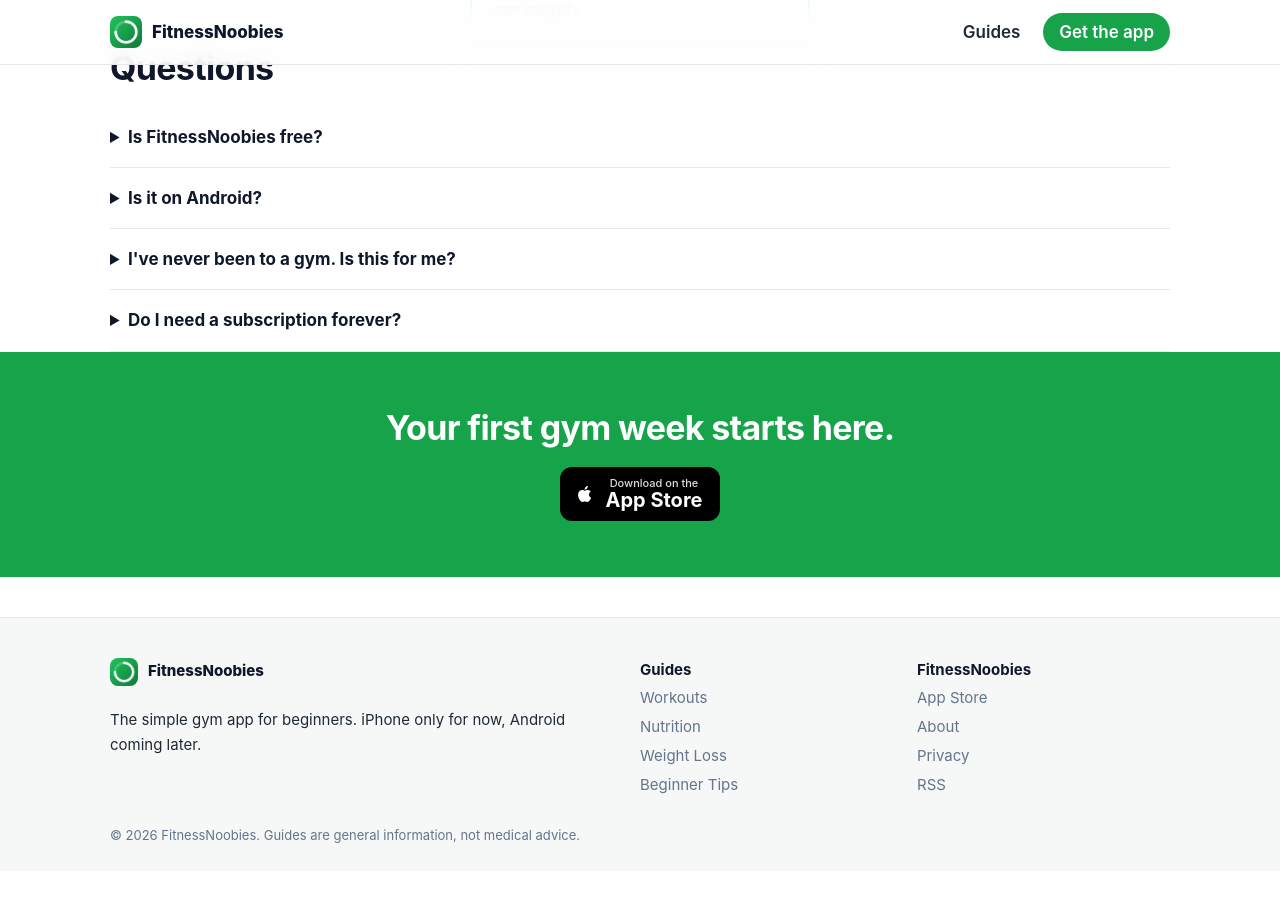
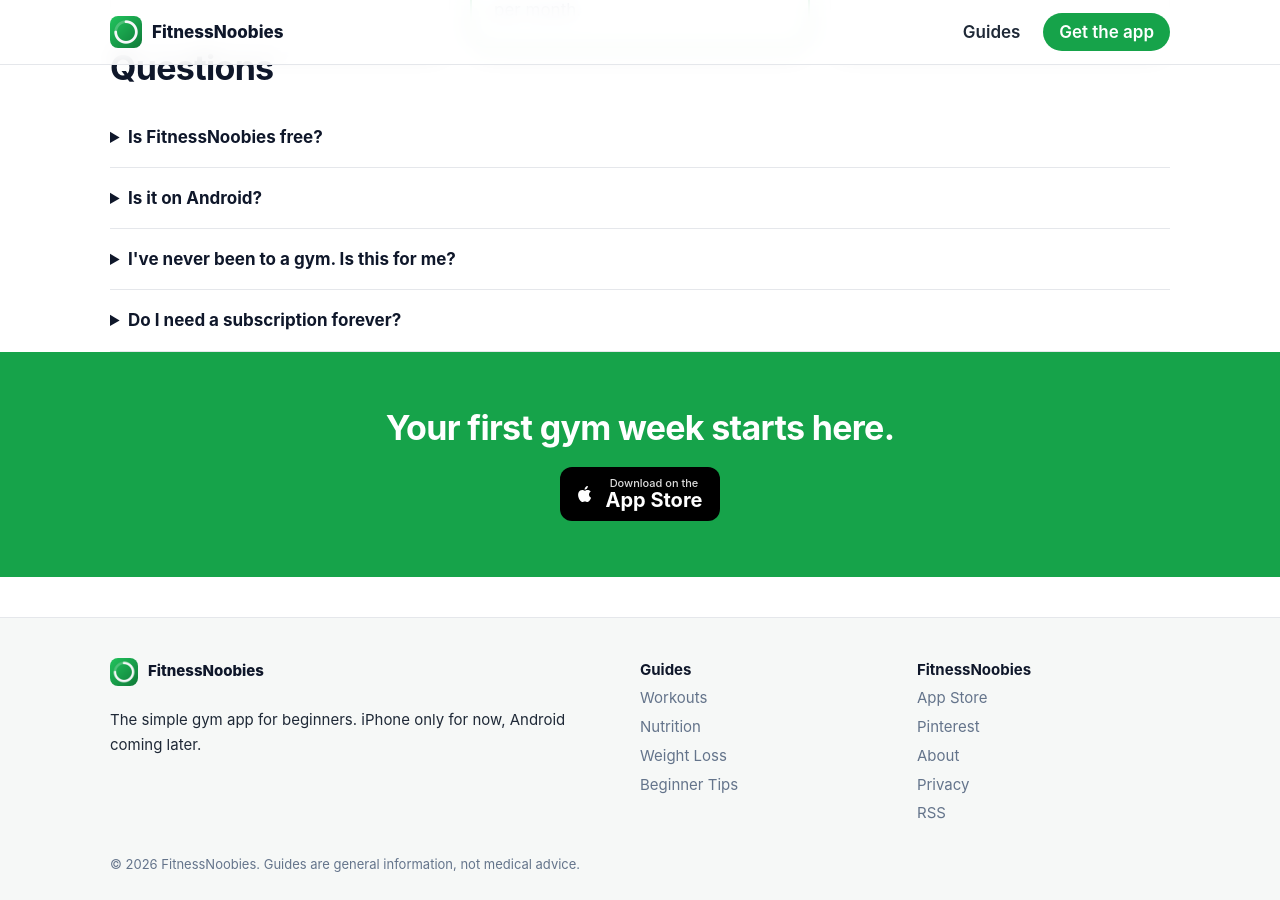
Before and after one commit to u6517125897-hue/fitnessnoobies-blog, a Jekyll site: the page built from index.html, in a window 1280 px wide and 900 px high, scrolled down 2188 px. Built offline with Jekyll 4.4.1, drawn with Linux system fonts in a browser that asks for light colours; before the commit the page ends 3059 px from its top, so only the background shows below that.

Commit message:
Link the Pinterest profile in the site footer
Co-Authored-By: Claude Opus 5.5 <noreply@anthropic.com>
Claude-Session: https://claude.ai/code/session_01UzjvFLthY4FsYEaFKFNc9R

```diff
--- a/_config.yml
+++ b/_config.yml
@@ -9,6 +9,7 @@ timezone: Europe/Berlin
 future: true   # articles are committed at their publish time; avoids timezone edge cases
 lang: en
 logo: /assets/img/icon.png
+pinterest_url: "https://www.pinterest.com/fitnessnoobiesapp/"
 # --- kept in sync by the marketing agent (config.yaml) ---
 app_name: "FitnessNoobies"
 app_store_id: "6812446704"
--- a/_layouts/default.html
+++ b/_layouts/default.html
@@ -25,6 +25,7 @@
       <div>
         <strong>{{ site.app_name }}</strong>
         <a href="{{ site.app_link }}">App Store</a>
+        {% if site.pinterest_url %}<a href="{{ site.pinterest_url }}" rel="me">Pinterest</a>{% endif %}
         <a href="{{ '/about/' | relative_url }}">About</a>
         <a href="{{ '/privacy/' | relative_url }}">Privacy</a>
         <a href="{{ '/feed.xml' | relative_url }}">RSS</a>
```
